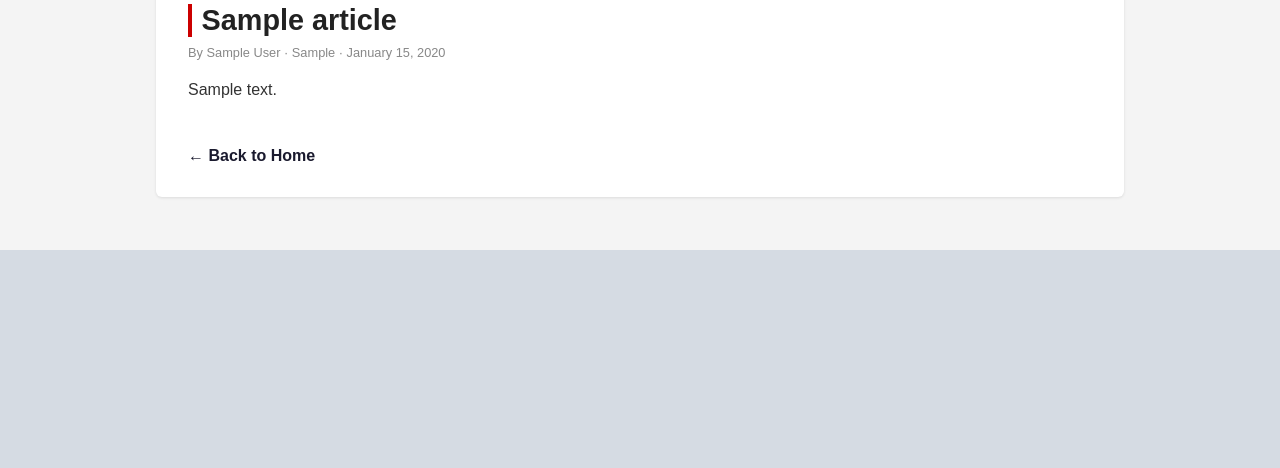
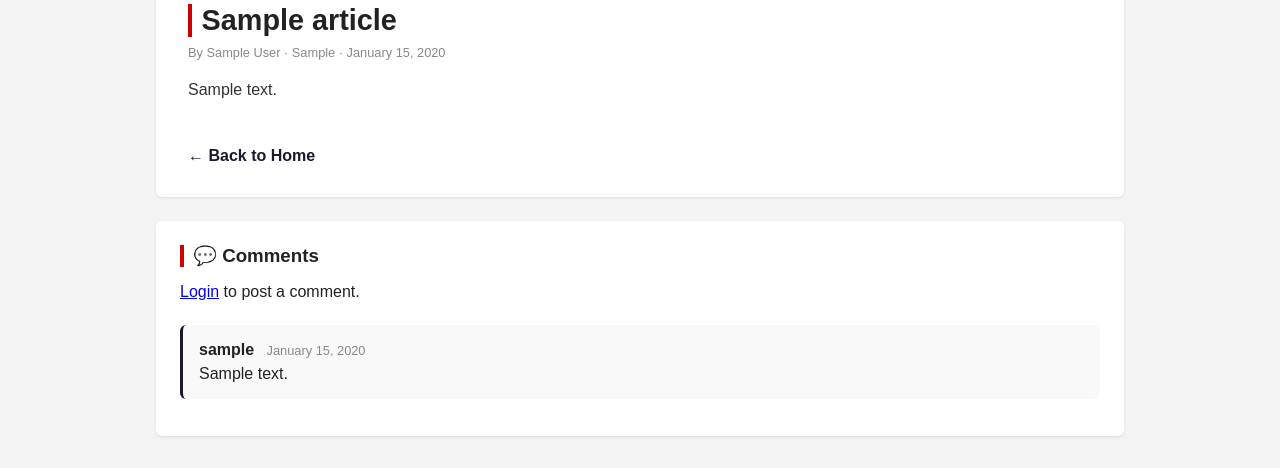
Before and after one commit to sulavvvvvgg/Sportsnews, a Flask app: page /article/1 in a window 1280 px wide. Shown: the part 550-1018 px from the top of the page. Before the commit the page ends 800 px from the top, so only its background shows below. Run offline with Flask 3, Linux system fonts and the light colour scheme; tables that the repository leaves empty hold one stand-in row (values such as "Sample post"); grey boxes marked "Sample" are stand-in pictures.

Commit message:
added comments crud feature with post edit and delete

```diff
--- a/templates/article_detail.html
+++ b/templates/article_detail.html
@@ -29,6 +29,37 @@
             <br>
             <a href="{{ url_for('home') }}" class="back-link">← Back to Home</a>
         </div>
+
+        <div style="margin-top:1.5rem; background:white; padding:1.5rem; border-radius:6px; box-shadow:0 1px 3px rgba(0,0,0,0.1);">
+            <h3 style="margin-bottom:1rem; border-left:4px solid #c00; padding-left:0.6rem;">💬 Comments</h3>
+
+            {% if current_user.is_authenticated %}
+            <form method="POST" action="{{ url_for('add_comment', article_id=article.id) }}">
+                <textarea name="content" rows="3" placeholder="Write a comment..." style="width:100%; padding:0.6rem; border:1px solid #ccc; border-radius:4px; margin-bottom:0.5rem;"></textarea>
+                <button type="submit" style="background:#1a1a2e; color:white; border:none; padding:0.5rem 1rem; border-radius:4px; cursor:pointer;">Post Comment</button>
+            </form>
+            {% else %}
+            <p><a href="{{ url_for('login') }}">Login</a> to post a comment.</p>
+            {% endif %}
+
+            <div style="margin-top:1.5rem;">
+                {% for comment in comments %}
+                <div style="background:#f9f9f9; padding:1rem; border-radius:6px; margin-bottom:0.8rem; border-left:3px solid #1a1a2e;">
+                    <strong>{{ comment.username }}</strong>
+                    <span style="color:#888; font-size:0.8rem; margin-left:0.5rem;">{{ comment.date_posted.strftime('%B %d, %Y') }}</span>
+                    <p style="margin-top:0.4rem;">{{ comment.content }}</p>
+                    {% if current_user.is_authenticated and (current_user.id == comment.user_id or current_user.is_admin) %}
+                    <a href="{{ url_for('edit_comment', comment_id=comment.id) }}" style="font-size:0.85rem; color:#1a1a2e; margin-right:0.8rem;">Edit</a>
+                    <a href="{{ url_for('delete_comment', comment_id=comment.id) }}" style="font-size:0.85rem; color:red;">Delete</a>
+                    {% endif %}
+                </div>
+                {% endfor %}
+
+                {% if not comments %}
+                <p style="color:#888;">No comments yet. Be the first to comment!</p>
+                {% endif %}
+            </div>
+        </div>
     </main>
 </body>
 </html>
```
